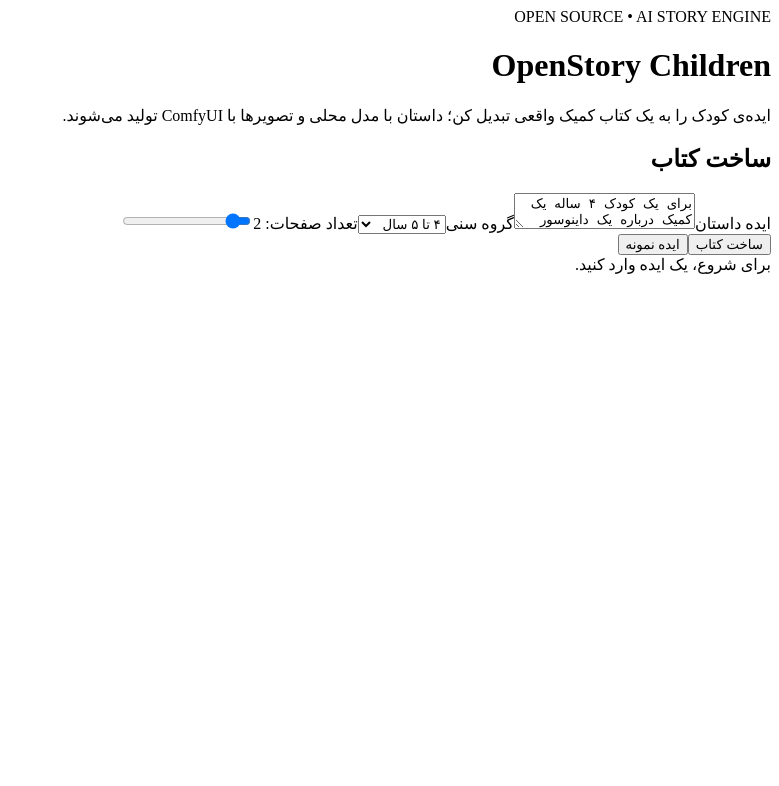
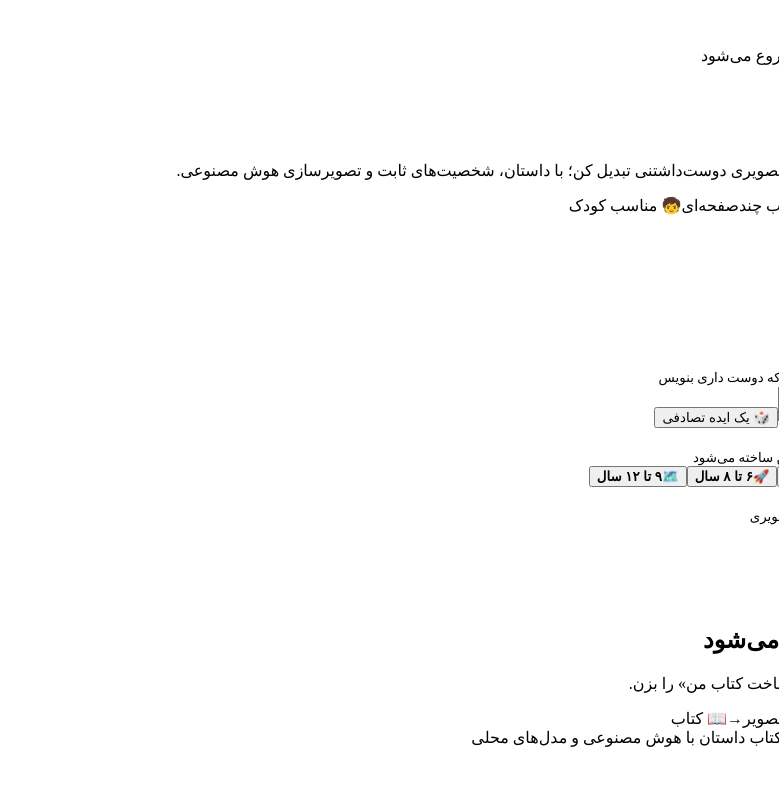
Before and after one commit to mydsoftware/OpenStory-Children, a Next.js app in the folder apps/web/: page / in a window 1280 px wide. Shown: the top 786 px of the page, without its empty margins (501-1280 px from the left). Built offline with nearby package versions, Linux system fonts and the light colour scheme.

Commit message:
feat(web): redesign OpenStory child story studio UI

```diff
--- a/apps/web/app/page.tsx
+++ b/apps/web/app/page.tsx
@@ -17,6 +17,13 @@ type ApiResult = {
   error?: string;
 };
 
+const ages = [
+  { value: "2-3", label: "۲ تا ۳ سال", icon: "🧸" },
+  { value: "4-5", label: "۴ تا ۵ سال", icon: "🌈" },
+  { value: "6-8", label: "۶ تا ۸ سال", icon: "🚀" },
+  { value: "9-12", label: "۹ تا ۱۲ سال", icon: "🗺️" }
+] as const;
+
 export default function Home() {
   const [idea, setIdea] = useState(examples[0]);
   const [ageBand, setAgeBand] = useState<"2-3"|"4-5"|"6-8"|"9-12">("4-5");
@@ -28,111 +35,93 @@ export default function Home() {
 
   async function generate() {
     if (!idea.trim()) { setError("ایده داستان را وارد کنید."); return; }
-
-    setLoading(true);
-    setError("");
-    setBook(null);
+    setLoading(true); setError(""); setBook(null);
     setStatus("در حال ساخت داستان و تصویرهای کتاب...");
-
     try {
       const response = await fetch("/api/books", {
         method: "POST",
         headers: { "content-type": "application/json" },
         body: JSON.stringify({ idea: idea.trim(), ageBand, language: "fa", pageCount })
       });
-
       const data = (await response.json()) as ApiResult;
-      if (!response.ok || !data.book) {
-        throw new Error(data.error ?? data.job?.error?.message ?? "ساخت کتاب ناموفق بود.");
-      }
-
+      if (!response.ok || !data.book) throw new Error(data.error ?? data.job?.error?.message ?? "ساخت کتاب ناموفق بود.");
       setBook(data.book);
       setStatus("کتاب با موفقیت ساخته شد.");
     } catch (err) {
       setError(err instanceof Error ? err.message : "خطای ناشناخته در ساخت کتاب.");
       setStatus("");
-    } finally {
-      setLoading(false);
-    }
+    } finally { setLoading(false); }
   }
 
   return (
-    <main className="shell">
-      <header className="hero">
-        <div className="eyebrow">OPEN SOURCE • AI STORY ENGINE</div>
-        <h1>OpenStory Children</h1>
-        <p>ایده‌ی کودک را به یک کتاب کمیک واقعی تبدیل کن؛ داستان با مدل محلی و تصویرها با ComfyUI تولید می‌شوند.</p>
-      </header>
+    <main className="app-shell">
+      <div className="sky-glow glow-one" />
+      <div className="sky-glow glow-two" />
 
-      <div className="grid">
-        <section className="card">
-          <h2>ساخت کتاب</h2>
+      <nav className="topbar">
+        <div className="brand"><span className="brand-mark">✦</span><span>OpenStory</span><b>Kids</b></div>
+        <div className="topbar-badge">داستان‌ساز هوش مصنوعی</div>
+      </nav>
 
-          <label htmlFor="idea">ایده داستان</label>
-          <textarea id="idea" value={idea} onChange={e => setIdea(e.target.value)} />
+      <section className="hero">
+        <div className="hero-copy">
+          <div className="eyebrow"><span>✨</span> قصه‌ای که از یک ایده شروع می‌شود</div>
+          <h1>داستان خودت را<br /><em>بساز و ببین!</em></h1>
+          <p>ایده‌ی کودک را به یک کتاب تصویری دوست‌داشتنی تبدیل کن؛ با داستان، شخصیت‌های ثابت و تصویرسازی هوش مصنوعی.</p>
+          <div className="hero-pills"><span>🎨 تصویرسازی با AI</span><span>📖 کتاب چندصفحه‌ای</span><span>🧒 مناسب کودک</span></div>
+        </div>
+        <div className="hero-art" aria-hidden="true">
+          <div className="sun">☀️</div><div className="cloud cloud-a">☁️</div><div className="cloud cloud-b">☁️</div>
+          <div className="rainbow">🌈</div><div className="hero-dino">🦖</div><div className="hero-star star-a">✦</div><div className="hero-star star-b">✦</div>
+        </div>
+      </section>
 
-          <label htmlFor="age">گروه سنی</label>
-          <select id="age" value={ageBand} onChange={e => setAgeBand(e.target.value as typeof ageBand)}>
-            <option value="2-3">۲ تا ۳ سال</option>
-            <option value="4-5">۴ تا ۵ سال</option>
-            <option value="6-8">۶ تا ۸ سال</option>
-            <option value="9-12">۹ تا ۱۲ سال</option>
-          </select>
+      <div className="workspace">
+        <aside className="creator-card">
+          <div className="section-title"><span className="step">۱</span><div><strong>قصه‌ات را تعریف کن</strong><small>هر چیزی که دوست داری بنویس</small></div></div>
+          <textarea className="idea-box" aria-label="ایده داستان" value={idea} onChange={e => setIdea(e.target.value)} />
+          <button className="sample-link" disabled={loading} onClick={() => setIdea(examples[Math.floor(Math.random() * examples.length)])}>🎲 یک ایده تصادفی</button>
 
-          <label htmlFor="pages">تعداد صفحات: {pageCount}</label>
-          <input id="pages" type="range" min="1" max="12" value={pageCount} onChange={e => setPageCount(Number(e.target.value))} />
-
-          <div className="actions">
-            <button onClick={generate} disabled={loading}>
-              {loading ? "در حال تولید..." : "ساخت کتاب"}
-            </button>
-            <button className="secondary" disabled={loading} onClick={() => setIdea(examples[Math.floor(Math.random() * examples.length)])}>
-              ایده نمونه
-            </button>
+          <div className="section-title compact"><span className="step">۲</span><div><strong>سن کودک</strong><small>داستان متناسب با سن ساخته می‌شود</small></div></div>
+          <div className="age-grid">
+            {ages.map(age => <button key={age.value} className={ageBand === age.value ? "age-card active" : "age-card"} onClick={() => setAgeBand(age.value)} disabled={loading}><span>{age.icon}</span><b>{age.label}</b></button>)}
           </div>
 
-          {status && <div className="status">{status}</div>}
-          {error && <div className="error">{error}</div>}
-        </section>
+          <div className="section-title compact"><span className="step">۳</span><div><strong>تعداد صفحات</strong><small>{pageCount} صفحه کتاب تصویری</small></div></div>
+          <div className="range-row"><span>۱</span><input type="range" min="1" max="12" value={pageCount} onChange={e => setPageCount(Number(e.target.value))} /><span>۱۲</span></div>
 
-        <section className="card">
+          <button className="create-button" onClick={generate} disabled={loading}><span>{loading ? "⏳" : "✨"}</span>{loading ? "در حال ساخت کتاب..." : "ساخت کتاب من"}</button>
+          {status && <div className="status success">✓ {status}</div>}
+          {error && <div className="status error">⚠ {error}</div>}
+        </aside>
+
+        <section className="book-stage">
           {!book ? (
-            <div className="empty">{loading ? "لطفاً منتظر بمانید؛ تولید تصویر ممکن است زمان ببرد." : "برای شروع، یک ایده وارد کنید."}</div>
+            <div className="empty-stage">
+              <div className="empty-illustration"><div className="empty-book">📖</div><span>✦</span><span>✧</span></div>
+              <h2>{loading ? "جادو در حال اتفاق افتادن است..." : "اینجا کتابت ساخته می‌شود"}</h2>
+              <p>{loading ? "داستان و تصویرها در حال تولید هستند؛ کمی صبر کن." : "ایده‌ات را بنویس و دکمه «ساخت کتاب من» را بزن."}</p>
+              {!loading && <div className="hint-row"><span>📝 ایده</span><b>→</b><span>🤖 داستان</span><b>→</b><span>🎨 تصویر</span><b>→</b><span>📖 کتاب</span></div>}
+            </div>
           ) : (
-            <>
-              <h2 className="book-title">{book.title}</h2>
-              <div className="meta">{book.ageBand} • {book.pages.length} صفحه • فارسی</div>
-
-              {book.pages.map(page => (
-                <article className="page" key={page.id}>
-                  <div className="page-head">صفحه {page.pageNumber} — {page.title}</div>
-
-                  {page.generatedImage ? (
-                    <img
-                      className="generated-image"
-                      src={page.generatedImage}
-                      alt={page.title}
-                    />
-                  ) : (
-                    <div className="empty">تصویر این صفحه تولید نشده است.</div>
-                  )}
-
-                  <div className="story-text">
-                    {page.panels.map(panel => (
-                      <div className="panel-text" key={panel.id}>
-                        <div>{panel.narration}</div>
-                        {panel.dialogue.map((dialogue, index) => (
-                          <div className="bubble" key={index}>{dialogue}</div>
-                        ))}
-                      </div>
-                    ))}
-                  </div>
-                </article>
-              ))}
-            </>
+            <div className="book-result">
+              <div className="result-head"><div><span className="result-label">کتاب جدید شما</span><h2>{book.title}</h2><p>{book.ageBand} سال • {book.pages.length} صفحه • فارسی</p></div><div className="result-badge">✓ آماده است</div></div>
+              <div className="book-cover"><div className="cover-art">🌈<span>🦖</span><i>✦</i></div><div><small>کتاب تصویری کودک</small><h3>{book.title}</h3><p>ساخته‌شده با OpenStory AI</p></div></div>
+              <div className="pages-grid">
+                {book.pages.map(page => (
+                  <article className="story-page" key={page.id}>
+                    <div className="page-number">صفحه {page.pageNumber}</div>
+                    <div className="image-frame">{page.generatedImage ? <img src={page.generatedImage} alt={page.title} /> : <div className="image-placeholder">🎨<span>تصویر این صفحه هنوز تولید نشده</span></div>}</div>
+                    <div className="page-copy"><h3>{page.title}</h3>{page.panels.map(panel => <div key={panel.id} className="panel-copy"><p>{panel.narration}</p>{panel.dialogue.map((dialogue, index) => <div className="speech" key={index}>“{dialogue}”</div>)}</div>)}</div>
+                  </article>
+                ))}
+              </div>
+            </div>
           )}
         </section>
       </div>
+
+      <footer><span>OpenStory Children</span><span>ساخت کتاب داستان با هوش مصنوعی و مدل‌های محلی</span></footer>
     </main>
   );
 }
```
